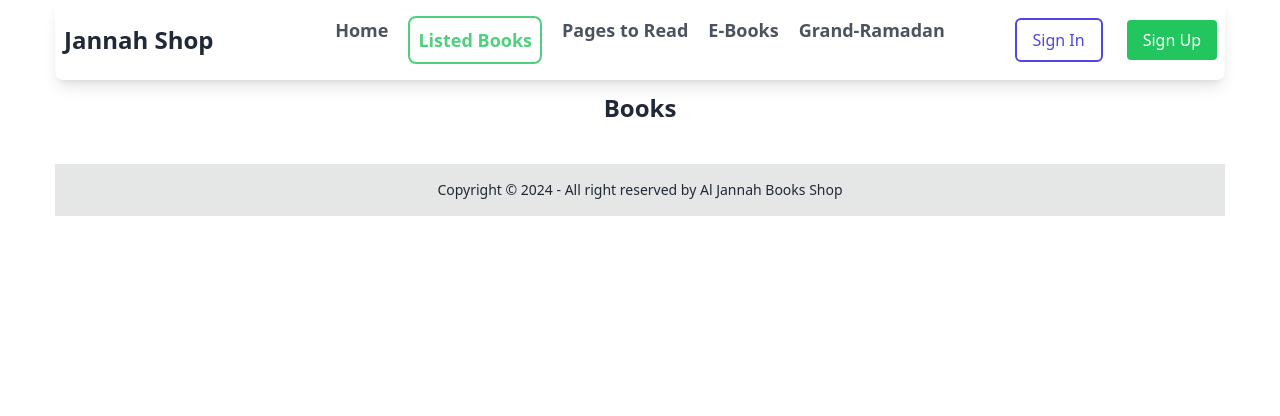
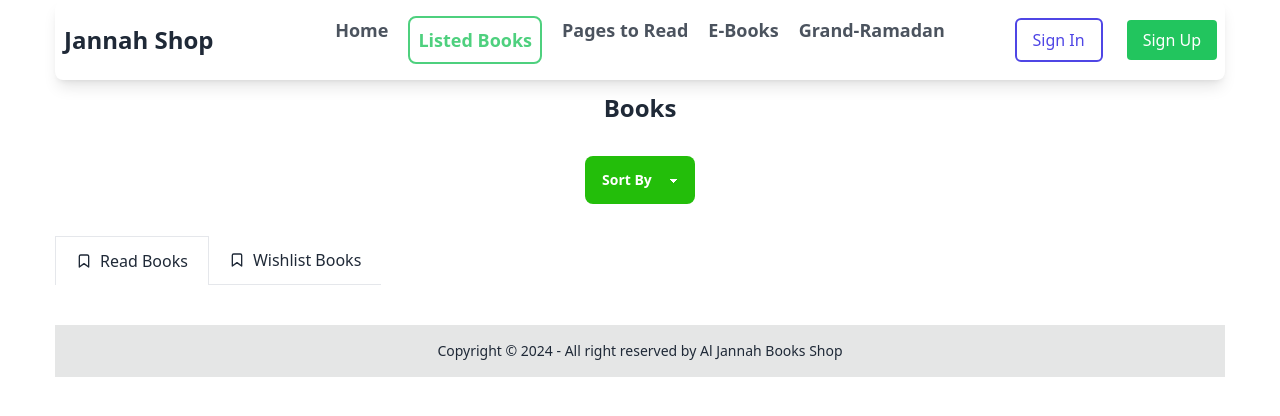
Before and after one commit to hasanalam24/Book-Review-A8, a React (Vite) app: page /listbooks in a window 1280 px wide. Shown: the top 416 px of the page. Built offline with nearby package versions, Linux system fonts and the light colour scheme.

Commit message:
dynamic id setup

```diff
--- a/src/Components/Book.jsx
+++ b/src/Components/Book.jsx
@@ -1,17 +1,18 @@
 import { FaRegStar } from "react-icons/fa";
+import { Link } from "react-router-dom";
 
 const Book = ({ book }) => {
     // console.log(book)
-    const { bookName, image, author, rating, category, tags, publisher, yearOfPublishing } = book
+    const { bookName, image, author, rating, category, tags, publisher, yearOfPublishing, bookId } = book
     return (
-        <div>
+        <Link to={`/bookdetails/${bookId}`}>
             <div className=" p-6 rounded-md shadow-md dark:bg-gray-50 dark:text-gray-900">
                 <img src={image} alt="" className="object-cover object-center w-full rounded-md h-52 dark:bg-gray-500" />
                 <div className="mt-6 mb-2 space-y-5">
 
                     <div className="flex gap-3">
                         {
-                            tags.map((tag, idx) => <p className="text-[#22C55E]" key={idx}>{tag}</p>)
+                            tags.map((tag, idx) => <p className="text-[#23BE0A] bg-gray-100 rounded-xl p-2 font-medium text-lg" key={idx}>{tag}</p>)
                         }
                     </div>
 
@@ -22,6 +23,8 @@ const Book = ({ book }) => {
                         <span>{publisher}</span>
                         <span>{yearOfPublishing}</span>
                     </div>
+
+                    <div className="border border-dashed"></div>
                     <div className="flex justify-between text-lg">
                         <p>{category}</p>
                         <p className="flex gap-2 items-center">{rating} <FaRegStar></FaRegStar></p>
@@ -29,7 +32,7 @@ const Book = ({ book }) => {
                 </div>
 
             </div>
-        </div>
+        </Link>
     );
 };
 
--- a/src/Components/Navbar.jsx
+++ b/src/Components/Navbar.jsx
@@ -10,11 +10,12 @@ const Navbar = () => {
                             <svg xmlns="http://www.w3.org/2000/svg" className="h-5 w-5" fill="none" viewBox="0 0 24 24" stroke="currentColor"><path strokeLinecap="round" strokeLinejoin="round" strokeWidth="2" d="M4 6h16M4 12h8m-8 6h16" /></svg>
                         </div>
                         <ul tabIndex={0} className="menu menu-sm dropdown-content mt-3 z-[1] p-2 shadow bg-base-100 rounded-box w-52 ">
-                            <li><a className="text-lg font-medium">Home</a></li>
-                            <li><a className="text-lg font-medium">Listed Books</a></li>
-                            <li><a className="text-lg font-medium">Pages to Read</a></li>
-                            <li><a className="text-lg font-medium">E-Books</a></li>
-                            <li><a className="text-lg font-medium">Grand-Ramadan</a></li>
+                            <Link to='/' className="text-lg font-medium">Home</Link>
+                            <Link to='/listbooks' className="text-lg font-medium">Listed Books</Link>
+                            <Link to='/readpage' className="text-lg font-medium">Pages to Read</Link>
+                            <Link to='/ebooks' className="text-lg font-medium">E-Books</Link>
+                            <Link to='/grandramadan' className="text-lg font-medium">Grand-Ramadan</Link>
+
                         </ul>
                     </div>
                     <a className="btn btn-ghost text-lg lg:text-2xl p-0">Jannah Shop</a>
--- /dev/null
+++ b/src/Pages/Details.jsx
@@ -0,0 +1,16 @@
+import { useLoaderData, useParams } from "react-router-dom";
+
+
+const Details = () => {
+    const detailsData = useLoaderData()
+    const { idParams } = useParams()
+    const detail = detailsData.find(u => u.bookId == idParams)
+    console.log(detail)
+    return (
+        <div>
+            <h1>name: </h1>
+        </div>
+    );
+};
+
+export default Details;
--- a/src/Pages/ListBook.jsx
+++ b/src/Pages/ListBook.jsx
@@ -1,8 +1,53 @@
+import { useState } from "react";
+import { Link, NavLink } from "react-router-dom";
 
 const ListBook = () => {
+    const [tab, setTab] = useState(0)
     return (
         <div>
             <h1 className="text-center text-2xl font-bold">Books</h1>
+            <div className="text-center mt-8">
+                <select className="select text-white font-bold max-w-xs bg-[#23BE0A]">
+                    <option disabled selected>Sort By</option>
+                    <option>Homer</option>
+                    <option>Marge</option>
+                    <option>Bart</option>
+                    <option>Lisa</option>
+                    <option>Maggie</option>
+                </select>
+            </div>
+
+            <div>
+                {/* tabs */}
+                <div className="flex items-center  overflow-x-auto overflow-y-hidden  flex-nowrap dark:bg-gray-100 dark:text-gray-800 mt-8">
+                    <Link to='/listbooks'
+
+                        onClick={() => setTab(0)}
+                        className={`flex items-center flex-shrink-0 px-5 py-3 space-x-2
+                        ${tab === 0 ? 'border border-b-0' : 'border-b'}
+
+                        dark:border-gray-600 dark:text-gray-600`}>
+                        <svg xmlns="http://www.w3.org/2000/svg" viewBox="0 0 24 24" fill="none" stroke="currentColor" strokeWidth="2" strokeLinecap="round" strokeLinejoin="round" className="w-4 h-4">
+                            <path d="M19 21l-7-5-7 5V5a2 2 0 0 1 2-2h10a2 2 0 0 1 2 2z"></path>
+                        </svg>
+                        <span>Read Books</span>
+                    </Link>
+                    <Link to='/listbooks'
+
+                        onClick={() => setTab(1)}
+                        className={`flex items-center flex-shrink-0 px-5 py-3 space-x-2
+                        ${tab === 1 ? 'border border-b-0' : 'border-b'}
+
+                        dark:border-gray-600 dark:text-gray-600`}>
+                        <svg xmlns="http://www.w3.org/2000/svg" viewBox="0 0 24 24" fill="none" stroke="currentColor" strokeWidth="2" strokeLinecap="round" strokeLinejoin="round" className="w-4 h-4">
+                            <path d="M19 21l-7-5-7 5V5a2 2 0 0 1 2-2h10a2 2 0 0 1 2 2z"></path>
+                        </svg>
+                        <span>Wishlist Books</span>
+                    </Link>
+
+
+                </div>
+            </div>
         </div>
     );
 };
--- a/src/main.jsx
+++ b/src/main.jsx
@@ -13,6 +13,9 @@ import GrandRamadan from './Pages/GrandRamadan.jsx';
 import ListBook from './Pages/ListBook.jsx';
 // import Books from './Components/Books.jsx';
 import Home from './Components/Home.jsx';
+import Details from './Pages/Details.jsx';
+import Books from './Components/Books.jsx';
+import Book from './Components/Book.jsx';
 
 
 const router = createBrowserRouter([
@@ -23,20 +26,24 @@ const router = createBrowserRouter([
       {
         path: '/',
         element: <Home></Home>,
-        loader: () => fetch('dataLoad.json')
-        // children: [
-        //   {
-        //     path: '/',
-        //     element: <Books></Books>,
+        loader: () => fetch('dataLoad.json'),
+      },
+      // {
+      //   path: '/books',
+      //   element: <Book></Book>
+      // },
 
-        //   }
-        // ]
+      {
+        path: '/bookdetails/:id',
+        element: <Details></Details>,
+        loader: () => fetch('dataLoad.json'),
+      },
+      {
+        path: '/listbooks',
+        element: <ListBook></ListBook>,
+
       },
 
-      {
-        path: '/listbooks',
-        element: <ListBook></ListBook>
-      },
       {
         path: '/readpage',
         element: <PagesRead></PagesRead>
```
Also changed, not shown: public/dataLoad.json (+10 -10 lines).
